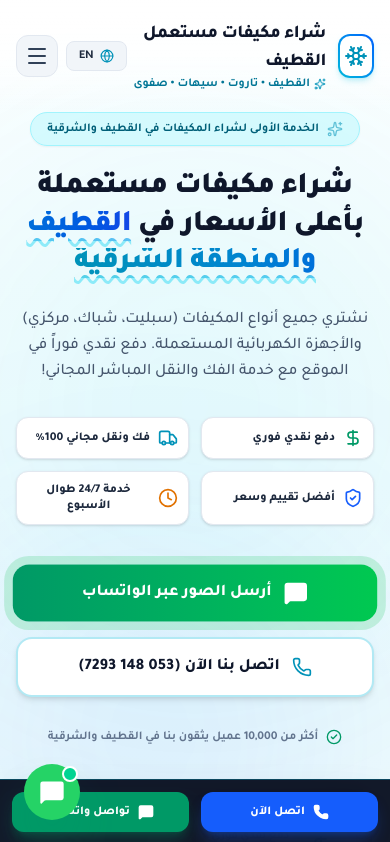
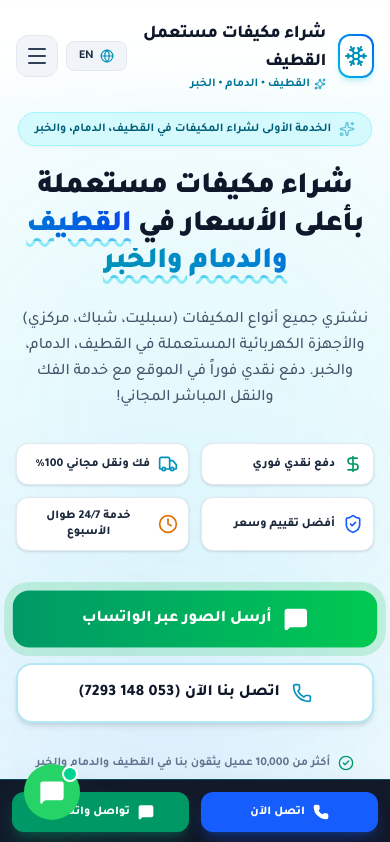
Before and after one commit to Tanvirsayem99/buying-used-airCondition, a Next.js app: page / in a window 390 px wide. Shown: the top 842 px of the page. Built offline with nearby package versions, Linux system fonts and the light colour scheme.

Commit message:
add more location

```diff
--- a/app/data/content.ts
+++ b/app/data/content.ts
@@ -172,17 +172,17 @@ export const siteContent: Record<'ar' | 'en', ContentType> = {
       whatsappUs: "تواصل واتساب",
     },
     hero: {
-      badge: "الخدمة الأولى لشراء المكيفات في القطيف والشرقية",
+      badge: "الخدمة الأولى لشراء المكيفات في القطيف، الدمام، والخبر",
       title: "شراء مكيفات مستعملة بأعلى الأسعار في",
-      titleHighlight: "القطيف والمنطقة الشرقية",
-      subtitle: "نشتري جميع أنواع المكيفات (سبليت، شباك، مركزي) والأجهزة الكهربائية المستعملة. دفع نقدي فوراً في الموقع مع خدمة الفك والنقل المباشر المجاني!",
+      titleHighlight: "القطيف والدمام والخبر",
+      subtitle: "نشتري جميع أنواع المكيفات (سبليت، شباك، مركزي) والأجهزة الكهربائية المستعملة في القطيف، الدمام، والخبر. دفع نقدي فوراً في الموقع مع خدمة الفك والنقل المباشر المجاني!",
       callBtn: "اتصل بنا الآن",
       whatsappBtn: "أرسل الصور عبر الواتساب",
       instantCash: "دفع نقدي فوري",
       freePickup: "فك ونقل مجاني 100%",
       bestPrice: "أفضل تقييم وسعر",
       availability247: "خدمة 24/7 طوال الأسبوع",
-      trustTitle: "أكثر من 10,000 عميل يثقون بنا في القطيف والشرقية",
+      trustTitle: "أكثر من 10,000 عميل يثقون بنا في القطيف والدمام والخبر",
       statNumber1: "+15,000",
       statLabel1: "مكيف تم شراؤه",
       statNumber2: "100%",
@@ -216,12 +216,12 @@ export const siteContent: Record<'ar' | 'en', ContentType> = {
     },
     services: {
       title: "خدماتنا المميزة في شراء المستعمل",
-      subtitle: "نغطي كافة احتیاجاتك لشراء الأجهزة الكهرومنزلية والمكيفات بجميع أنواعها وحالاتها في القطيف ونواحيها.",
+      subtitle: "نغطي كافة احتیاجاتك لشراء الأجهزة الكهرومنزلية والمكيفات بجميع أنواعها وحالاتها في القطيف، الدمام، والخبر.",
       items: [
         {
           id: "split-ac",
           title: "شراء مكيفات سبليت مستعملة",
-          description: "نشتري جميع أحجام وماركات مكيفات السبليت (18، 24، 30، 36 ألف وحدة) شغال أو عطلان بأعلى الأسعار.",
+          description: "نشتري جميع أحجام وماركات مكيفات السبليت (18، 24، 30، 36 ألف وحدة) شغال أو عطلان بأعلى الأسعار في القطيف والدمام والخبر.",
           features: ["ال جي، أو جنرال، جري، ماندو، سامسونج", "دفع فوري نقداً عند الاستلام", "فك احترافي وسريع بدون أضرار للجدار"],
           badge: "الأكثر طلباً",
           icon: "Wind",
@@ -245,7 +245,7 @@ export const siteContent: Record<'ar' | 'en', ContentType> = {
         {
           id: "appliances",
           title: "شراء الأجهزة الكهربائية المستعملة",
-          description: "نشتري الثلاجات، الفريزرات، الغسالات، الأفران، والميكروويف بأسعار منافسة جداً في القطيف.",
+          description: "نشتري الثلاجات، الفريزرات، الغسالات، الأفران، والميكروويف بأسعار منافسة جداً في القطيف والدمام والخبر.",
           features: ["ثلاجات بوش، توشيبا، ال جي، سامسونج", "غسالات اتوماتيك وعادية", "خدمة تحميل ونقل فورية"],
           badge: "خدمة شاملة",
           icon: "Refrigerator",
@@ -270,10 +270,10 @@ export const siteContent: Record<'ar' | 'en', ContentType> = {
     },
     whyUs: {
       title: "لماذا تختارنا لبيع مكيفك المستعمل؟",
-      subtitle: "نضمن لك تجربة بيع سهلة، مريحة، ومربحة مع أعلى درجات المصداقية والسرعة في القطيف.",
+      subtitle: "نضمن لك تجربة بيع سهلة، مريحة، ومربحة مع أعلى درجات المصداقية والسرعة في القطيف والدمام والخبر.",
       cards: [
         {
-          title: "أعلى سعر في القطيف والشرقية",
+          title: "أعلى سعر في القطيف، الدمام، والخبر",
           description: "نقدم أفضل تقييم مالي عادل لمكيفك وأجهزتك المستعملة مقارنة بالسوق المحلي دون بخس للأسعار.",
           icon: "DollarSign",
         },
@@ -289,7 +289,7 @@ export const siteContent: Record<'ar' | 'en', ContentType> = {
         },
         {
           title: "سرعة الاستجابة ووصول فوري",
-          description: "نصل إليك في أي مكان في القطيف وسيهات وتاروت وسطوى خلال 30 إلى 60 دقيقة فقط من اتصالك.",
+          description: "نصل إليك في أي مكان في القطيف، الدمام، الخبر، سيهات، وتاروت خلال 30 إلى 60 دقيقة فقط من اتصالك.",
           icon: "Clock",
         },
         {
@@ -329,22 +329,22 @@ export const siteContent: Record<'ar' | 'en', ContentType> = {
       ],
     },
     coverage: {
-      title: "مناطق تغطية الخدمة في القطيف والشرقية",
-      subtitle: "نصل إليك أينما كنت في محافظة القطيف وجميع المدن والمناطق المجاورة لها بنفس السرعة والخدمة الممتازة.",
-      badge: "نغطي كافة أحياء القطيف والشرقية",
+      title: "مناطق تغطية الخدمة في القطيف، الدمام، والخبر",
+      subtitle: "نصل إليك أينما كنت في القطيف، الدمام، الخبر، وجميع المدن والمناطق المجاورة لها بنفس السرعة والخدمة الممتازة.",
+      badge: "تغطية شاملة: القطيف • الدمام • الخبر",
       cities: [
-        { name: "مدينة القطيف (حي المجيدية، الشاطئ، الناصرة، المزروع)", main: true },
+        { name: "مدينة القطيف (المجيدية، الشاطئ، الناصرة، المزروع)", main: true },
+        { name: "مدينة الدمام (كافة الأحياء والمناطق)", main: true },
+        { name: "مدينة الخبر والظهران (كافة الأحياء)", main: true },
         { name: "جزيرة تاروت والربيعية والسنابس", main: true },
         { name: "سيهات وأحياء الكوثر والمنتزه", main: true },
         { name: "صفوى وأم الساهك", main: true },
         { name: "عنك والجش والملاحة", main: true },
         { name: "الأوجام والقديح والبحاري", main: true },
-        { name: "الدمام (جميع الأحياء)", main: false },
-        { name: "الخبر والظهران", main: false },
       ],
     },
     testimonials: {
-      title: "ماذا يقول عملاؤنا في القطيف؟",
+      title: "ماذا يقول عملاؤنا في القطيف والدمام والخبر؟",
       subtitle: "تقييمات حقيقية من عملائنا الكرام الذين استعانوا بخدماتنا لشراء مكيفاتهم وأجهزتهم المستعملة.",
       reviews: [
         {
@@ -356,17 +356,17 @@ export const siteContent: Record<'ar' | 'en', ContentType> = {
           itemSold: "بيع 4 مكيفات سبليت",
         },
         {
-          name: "سيد فاضل الهاشم",
-          location: "سيهات",
-          comment: "أفضل سعر حصلت عليه في القطيف لمكيفات الشباك القديمة. الفنيين تعاملهم راقي جداً والفك كان بدون أي إزعاج أو أضرار.",
+          name: "سعود الدوسري",
+          location: "الدمام - حي الشاطئ",
+          comment: "أفضل سعر حصلت عليه في الدمام والشرقية لمكيفات كاسيت وسبليت. وصلوا في الموعد بالضبط والفك مجاني بدون تكاليف إضافية.",
           rating: 5,
-          date: "منذ 4 أيام",
-          itemSold: "بيع 3 مكيفات شباك",
+          date: "منذ 3 أيام",
+          itemSold: "بيع 5 مكيفات سبليت",
         },
         {
-          name: "أبو فهد الشمري",
-          location: "تاروت - الشاطئ",
-          comment: "تواصلت معاهم بالواتساب وارسل الصور، اعطوني تقييم ممتاز وخلال 45 دقيقة وصلوا وبدوا بالفك وعطوني الفلوس كاش. خدمة 5 نجوم.",
+          name: "فهد الهاجري",
+          location: "الخبر - حي الحزام الذهبي",
+          comment: "تواصلت معاهم بالواتساب وارسل الصور، اعطوني تقييم ممتاز وخلال 45 دقيقة وصلوا للخبر وبدوا بالفك وعطوني الفلوس كاش. خدمة 5 نجوم.",
           rating: 5,
           date: "منذ أسبوع",
           itemSold: "بيع ثلاجة ومكيف دولابي",
@@ -386,8 +386,8 @@ export const siteContent: Record<'ar' | 'en', ContentType> = {
           a: "نعم! نشتري جميع أنواع المكيفات سواء كانت شغال بحالة ممتازة أو عطلانة وتالفة وتحتاج صيانة بأسعار عادلة.",
         },
         {
-          q: "كم يستغرق وصول الفريق إلى منزلي في القطيف؟",
-          a: "نصل إليك في غضون 30 إلى 60 دقيقة فقط من تأكيد الطلب في القطيف، تاروت، سيهات، وسطوى.",
+          q: "كم يستغرق وصول الفريق إلى منزلي في القطيف أو الدمام أو الخبر؟",
+          a: "نصل إليك في غضون 30 إلى 60 دقيقة فقط من تأكيد الطلب في القطيف، الدمام، الخبر، تاروت، وسيهات.",
         },
         {
           q: "كيف يتم تحديد سعر المكيف المستعمل؟",
@@ -405,21 +405,21 @@ export const siteContent: Record<'ar' | 'en', ContentType> = {
     },
     ctaBanner: {
       title: "هل لديك مكيفات أو أجهزة مستعملة تريد بيعها الآن؟",
-      subtitle: "تواصل معنا فوراً واحصل على أعلى سعر نقدي في القطيف مع خدمة فك ونقل مجاني بنفس اليوم!",
+      subtitle: "تواصل معنا فوراً واحصل على أعلى سعر نقدي في القطيف، الدمام، والخبر مع خدمة فك ونقل مجاني بنفس اليوم!",
       callNow: "اتصل بنا الآن: 0531487293",
       whatsappUs: "أرسل الصور على الواتساب",
     },
     footer: {
-      aboutTitle: "شراء مكيفات مستعمل القطيف",
-      aboutDesc: "المؤسسة الرائدة في شراء وتثمين جميع أنواع المكيفات والأجهزة الكهربائية المستعملة في محافظة القطيف والمنطقة الشرقية بأعلى الأسعار ودفع نقدي فوري.",
+      aboutTitle: "شراء مكيفات مستعمل القطيف والشرقية",
+      aboutDesc: "المؤسسة الرائدة في شراء وتثمين جميع أنواع المكيفات والأجهزة الكهربائية المستعملة في القطيف، الدمام، الخبر، والمنطقة الشرقية بأعلى الأسعار ودفع نقدي فوري.",
       quickLinks: "روابط سريعة",
       servicesTitle: "خدماتنا الرئيسية",
       contactTitle: "معلومات التواصل",
       phoneLabel: "الهاتف / الاتصال المباشر:",
       whatsappLabel: "محادثة الواتساب المباشرة:",
-      locationLabel: "منطقة التغطية: القطيف، تاروت، سيهات، صفوى، الدمام، الخبر",
+      locationLabel: "مناطق التغطية: القطيف، الدمام، الخبر، تاروت، سيهات، صفوى",
       hoursLabel: "ساعات العمل: 24/7 طوال أيام الأسبوع",
-      rights: "جميع الحقوق محفوظة © 2026 شراء مكيفات مستعمل القطيف.",
+      rights: "جميع الحقوق محفوظة © 2026 شراء مكيفات مستعمل القطيف والدمام والخبر.",
     },
   },
   en: {
@@ -436,17 +436,17 @@ export const siteContent: Record<'ar' | 'en', ContentType> = {
       whatsappUs: "WhatsApp",
     },
     hero: {
-      badge: "#1 Used AC Buyer in Qatif & Eastern Province",
+      badge: "#1 Used AC Buyer in Qatif, Dammam & Al Khobar",
       title: "We Buy Used Air Conditioners at Best Cash Prices in",
-      titleHighlight: "Qatif & Surrounding Areas",
-      subtitle: "We purchase all types of Split ACs, Window ACs, Central ACs & Home Appliances. Instant cash payment on the spot with 100% FREE dismantling and pickup!",
+      titleHighlight: "Qatif, Dammam & Al Khobar",
+      subtitle: "We purchase all types of Split ACs, Window ACs, Central ACs & Home Appliances across Qatif, Dammam, and Al Khobar. Instant spot cash payment with 100% FREE dismantling and pickup!",
       callBtn: "Call Us Now",
       whatsappBtn: "Send Photos via WhatsApp",
       instantCash: "Instant Cash Payment",
       freePickup: "100% Free Dismantling & Removal",
       bestPrice: "Highest Valuation Guarantee",
       availability247: "24/7 Availability",
-      trustTitle: "Over 10,000+ Satisfied Customers in Qatif",
+      trustTitle: "Over 10,000+ Satisfied Customers in Qatif, Dammam & Al Khobar",
       statNumber1: "+15,000",
       statLabel1: "AC Units Purchased",
       statNumber2: "100%",
@@ -480,12 +480,12 @@ export const siteContent: Record<'ar' | 'en', ContentType> = {
     },
     services: {
       title: "Our Specialized Services",
-      subtitle: "Comprehensive solutions for buying all types of used air conditioners and household appliances in Qatif.",
+      subtitle: "Comprehensive solutions for buying all types of used air conditioners and household appliances in Qatif, Dammam, and Al Khobar.",
       items: [
         {
           id: "split-ac",
           title: "Used Split AC Buying",
-          description: "We buy all sizes and brands of Split ACs (18k, 24k, 30k, 36k BTU) working or faulty at top rates.",
+          description: "We buy all sizes and brands of Split ACs (18k, 24k, 30k, 36k BTU) working or faulty at top rates in Qatif, Dammam & Al Khobar.",
           features: ["LG, O General, Gree, Mando, Samsung", "Instant cash upon pickup", "Safe, damage-free dismantling"],
           badge: "Most Popular",
           icon: "Wind",
@@ -509,7 +509,7 @@ export const siteContent: Record<'ar' | 'en', ContentType> = {
         {
           id: "appliances",
           title: "Used Home Appliances Buying",
-          description: "We buy refrigerators, freezers, washing machines, gas stoves, and microwaves in Qatif.",
+          description: "We buy refrigerators, freezers, washing machines, gas stoves, and microwaves in Qatif, Dammam & Al Khobar.",
           features: ["Bosch, Toshiba, LG, Samsung refrigerators", "Automatic & manual washers", "Express loading service"],
           badge: "Full Service",
           icon: "Refrigerator",
@@ -534,10 +534,10 @@ export const siteContent: Record<'ar' | 'en', ContentType> = {
     },
     whyUs: {
       title: "Why Sell Your AC to Us?",
-      subtitle: "We guarantee a seamless, lucrative, and stress-free selling experience with top market prices in Qatif.",
+      subtitle: "We guarantee a seamless, lucrative, and stress-free selling experience with top market prices in Qatif, Dammam & Al Khobar.",
       cards: [
         {
-          title: "Best Price in Qatif & Eastern Province",
+          title: "Best Price in Qatif, Dammam & Al Khobar",
           description: "We provide the highest cash offers for your used ACs and home appliances without underquoting.",
           icon: "DollarSign",
         },
@@ -553,7 +553,7 @@ export const siteContent: Record<'ar' | 'en', ContentType> = {
         },
         {
           title: "Rapid 30-Min Arrival",
-          description: "Fast response across Qatif, Saihat, Tarout, and Safwa within 30 to 60 minutes.",
+          description: "Fast response across Qatif, Dammam, Al Khobar, Saihat, Tarout, and Safwa within 30 to 60 minutes.",
           icon: "Clock",
         },
         {
@@ -593,22 +593,22 @@ export const siteContent: Record<'ar' | 'en', ContentType> = {
       ],
     },
     coverage: {
-      title: "Service Areas in Qatif & Eastern Province",
-      subtitle: "We reach you anywhere across Qatif Governorate and surrounding cities with equal speed and quality.",
-      badge: "Covering all districts in Qatif & surrounds",
+      title: "Service Areas: Qatif, Dammam & Al Khobar",
+      subtitle: "We reach you anywhere across Qatif, Dammam, Al Khobar, and surrounding cities with equal speed and quality.",
+      badge: "Coverage: Qatif • Dammam • Al Khobar",
       cities: [
         { name: "Qatif City (Al-Majidiya, Al-Shati, Al-Nasrah, Al-Mazrou)", main: true },
+        { name: "Dammam City (All Districts & Areas)", main: true },
+        { name: "Al Khobar & Dhahran (All Districts)", main: true },
         { name: "Tarout Island, Al-Rabieah & Sanabis", main: true },
         { name: "Saihat, Al-Kawthar & Al-Muntazah", main: true },
         { name: "Safwa & Um Al-Sahak", main: true },
         { name: "Anak, Al-Jash & Al-Malaha", main: true },
         { name: "Al-Ajam, Al-Qudaih & Al-Buhairi", main: true },
-        { name: "Dammam (All Districts)", main: false },
-        { name: "Khobar & Dhahran", main: false },
       ],
     },
     testimonials: {
-      title: "What Our Customers Say in Qatif",
+      title: "What Our Customers Say in Qatif, Dammam & Al Khobar",
       subtitle: "Real reviews from clients who sold their used ACs and appliances through our platform.",
       reviews: [
         {
@@ -620,17 +620,17 @@ export const siteContent: Record<'ar' | 'en', ContentType> = {
           itemSold: "Sold 4 Split ACs",
         },
         {
-          name: "Syed Fadel Al-Hashem",
-          location: "Saihat",
-          comment: "Best rate I found in Qatif for old window ACs. The technicians were very polite and dismantled everything without any mess.",
+          name: "Saud Al-Dossary",
+          location: "Dammam - Al-Shati",
+          comment: "Best rate I found in Dammam for cassette and split ACs. Arrived right on time and uninstalled for free with no hidden charges.",
           rating: 5,
-          date: "4 days ago",
-          itemSold: "Sold 3 Window ACs",
+          date: "3 days ago",
+          itemSold: "Sold 5 Split ACs",
         },
         {
-          name: "Abu Fahad Al-Shammari",
-          location: "Tarout - Al-Shati",
-          comment: "I sent photos on WhatsApp, got a great quote, and within 45 mins they arrived with cash in hand. 5-star service!",
+          name: "Fahad Al-Hajri",
+          location: "Al Khobar - Golden Belt",
+          comment: "I sent photos on WhatsApp, got a great quote, and within 45 mins they arrived in Khobar with cash in hand. 5-star service!",
           rating: 5,
           date: "1 week ago",
           itemSold: "Sold Refrigerator & Cabinet AC",
@@ -650,8 +650,8 @@ export const siteContent: Record<'ar' | 'en', ContentType> = {
           a: "Yes! We buy ACs in all conditions — whether perfectly working, old, faulty, or damaged.",
         },
         {
-          q: "How fast can your team reach my location in Qatif?",
-          a: "We arrive within 30 to 60 minutes of order confirmation anywhere in Qatif, Tarout, Saihat, or Safwa.",
+          q: "How fast can your team reach my location in Qatif, Dammam, or Al Khobar?",
+          a: "We arrive within 30 to 60 minutes of order confirmation anywhere in Qatif, Dammam, Al Khobar, Tarout, or Saihat.",
         },
         {
           q: "How is the used AC price calculated?",
@@ -669,21 +669,21 @@ export const siteContent: Record<'ar' | 'en', ContentType> = {
     },
     ctaBanner: {
       title: "Have Used ACs or Appliances to Sell Today?",
-      subtitle: "Get in touch now for the highest cash quote in Qatif with free same-day removal!",
+      subtitle: "Get in touch now for the highest cash quote in Qatif, Dammam, and Al Khobar with free same-day removal!",
       callNow: "Call Us Now: 0531487293",
       whatsappUs: "Send Photos on WhatsApp",
     },
     footer: {
-      aboutTitle: "Qatif Used AC Buyer",
-      aboutDesc: "The leading buyer and evaluator of all types of used air conditioners and home appliances in Qatif Governorate & Eastern Province at highest market rates.",
+      aboutTitle: "Qatif, Dammam & Al Khobar Used AC Buyer",
+      aboutDesc: "The leading buyer and evaluator of all types of used air conditioners and home appliances in Qatif, Dammam, Al Khobar & Eastern Province at highest market rates.",
       quickLinks: "Quick Links",
       servicesTitle: "Main Services",
       contactTitle: "Contact Info",
       phoneLabel: "Phone / Direct Call:",
       whatsappLabel: "Direct WhatsApp:",
-      locationLabel: "Coverage: Qatif, Tarout, Saihat, Safwa, Dammam, Khobar",
+      locationLabel: "Coverage: Qatif, Dammam, Al Khobar, Tarout, Saihat, Safwa",
       hoursLabel: "Working Hours: 24/7 Everyday",
-      rights: "All rights reserved © 2026 Qatif Used AC Buyer.",
+      rights: "All rights reserved © 2026 Qatif, Dammam & Al Khobar Used AC Buyer.",
     },
   },
 };
--- a/components/Navbar.tsx
+++ b/components/Navbar.tsx
@@ -41,7 +41,7 @@ export const Navbar = () => {
               </span>
               <span className="text-xs text-cyan-700 font-semibold flex items-center gap-1">
                 <Sparkles className="w-3 h-3 text-cyan-600" />
-                {lang === "ar" ? "القطيف • تاروت • سيهات • صفوى" : "Qatif • Tarout • Saihat • Safwa"}
+                {lang === "ar" ? "القطيف • الدمام • الخبر" : "Qatif • Dammam • Al Khobar"}
               </span>
             </div>
           </a>
--- a/components/WhatsAppChatPopup.tsx
+++ b/components/WhatsAppChatPopup.tsx
@@ -23,18 +23,18 @@ export const WhatsAppChatPopup: React.FC<WhatsAppChatPopupProps> = ({
 
   // Set localized defaults
   const isRtl = lang === "ar";
-  const name = businessName || (isRtl ? "شراء مكيفات مستعمل القطيف" : "Qatif Used AC Buyer");
+  const name = businessName || (isRtl ? "شراء مكيفات مستعمل (القطيف - الدمام - الخبر)" : "Qatif, Dammam & Khobar AC Buyer");
   const initialInput =
     defaultMessage ||
     (isRtl
-      ? "مرحباً، أريد بيع مكيف مستعمل في القطيف وأود الحصول على تسعير فوري."
-      : "Hello, I want to sell a used AC in Qatif and would like an instant quote.");
+      ? "مرحباً، أريد بيع مكيف مستعمل في القطيف / الدمام / الخبر وأود الحصول على تسعير فوري."
+      : "Hello, I want to sell a used AC in Qatif / Dammam / Al Khobar and would like an instant quote.");
 
   const greeting =
     greetingMessage ||
     (isRtl
-      ? "أهلاً بك في شراء مكيفات مستعمل القطيف! 👋\nنحن متواجدون الآن لتخمين وتسعير مكيفاتك وأجهزتك المستعملة بأعلى سعر كاش في القطيف وتاروت وسيهات.\n\nكيف يمكننا مساعدتك اليوم؟"
-      : "Welcome to Qatif Used AC Buyer! 👋\nWe are online to evaluate and buy your used ACs & appliances at the best spot cash prices in Qatif.\n\nHow can we help you today?");
+      ? "أهلاً بك معنا! 👋\nنحن متواجدون الآن لتخمين وتسعير مكيفاتك وأجهزتك المستعملة بأعلى سعر كاش في القطيف، الدمام، والخبر.\n\nكيف يمكننا مساعدتك اليوم؟"
+      : "Welcome! 👋\nWe are online to evaluate and buy your used ACs & appliances at the best spot cash prices in Qatif, Dammam, and Al Khobar.\n\nHow can we help you today?");
 
   const [message, setMessage] = useState<string>(initialInput);
 
@@ -70,12 +70,12 @@ export const WhatsAppChatPopup: React.FC<WhatsAppChatPopupProps> = ({
 
               {/* Business Title & Online Status */}
               <div className="flex flex-col">
-                <span className="font-extrabold text-sm sm:text-base leading-tight text-white flex items-center gap-1">
+                <span className="font-extrabold text-xs sm:text-sm leading-tight text-white flex items-center gap-1">
                   {name}
                 </span>
-                <span className="text-xs text-emerald-200 font-medium flex items-center gap-1.5 mt-0.5">
+                <span className="text-[11px] text-emerald-200 font-medium flex items-center gap-1.5 mt-0.5">
                   <span className="w-2 h-2 rounded-full bg-emerald-400 animate-ping inline-block" />
-                  {isRtl ? "متصل الآن • خدمة فك ونقل مجاني" : "Online • 24/7 Fast Response"}
+                  {isRtl ? "القطيف • الدمام • الخبر • خدمة 24/7" : "Qatif • Dammam • Khobar • 24/7"}
                 </span>
               </div>
             </div>
```
